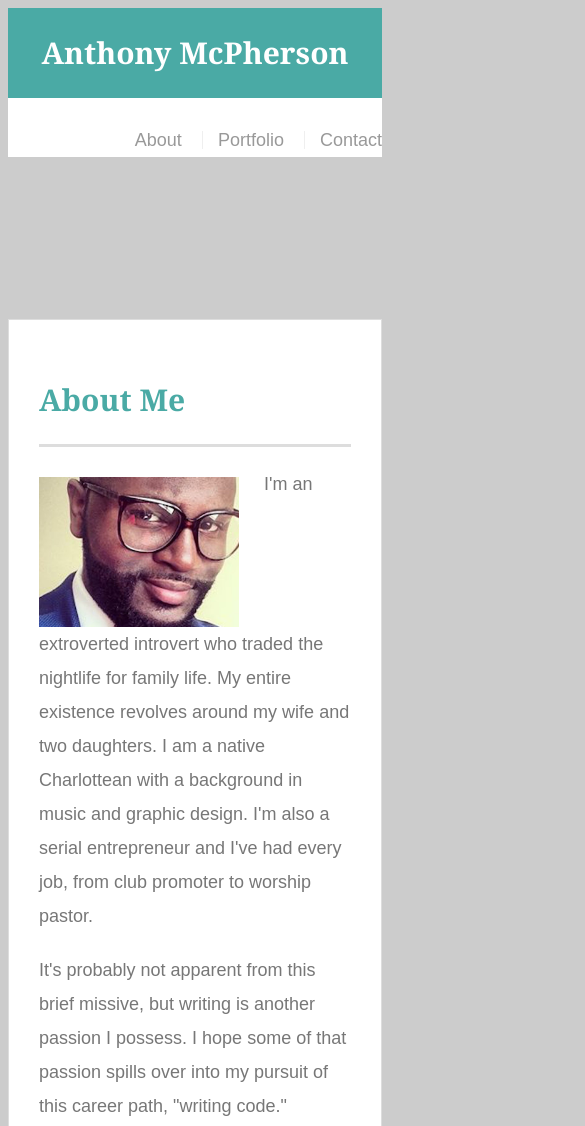
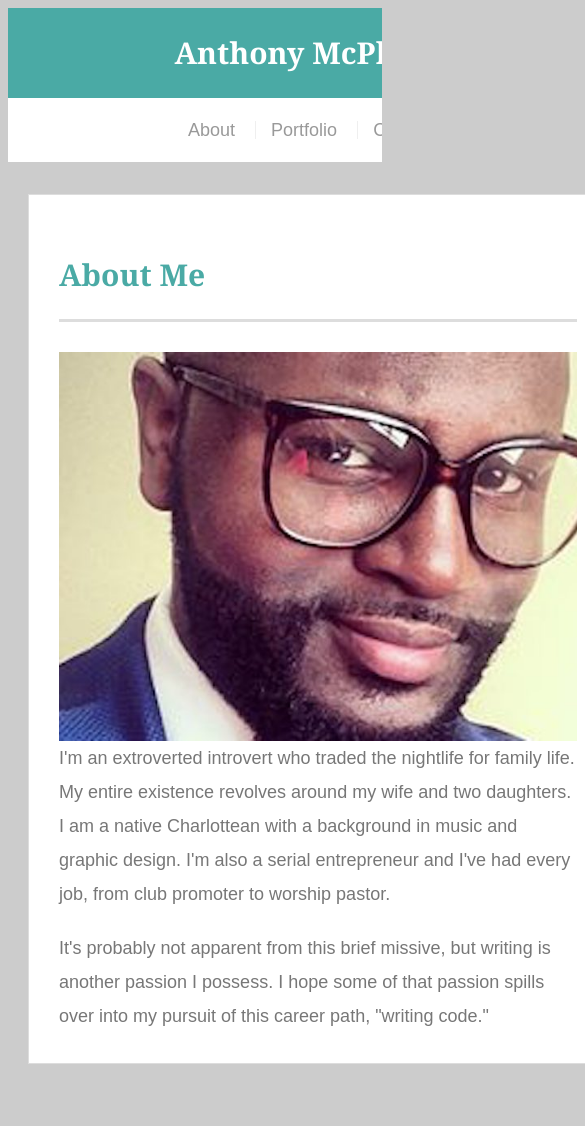
Before and after one commit to AQM28202/Responsive-Portfolio, a plain HTML site: page index.html in a window 390 px wide. Shown: the top 1126 px of the page, 585 px wide, since content can reach past the window. Drawn offline with Linux system fonts and the light colour scheme.

Commit message:
<completed index for 640 layout>

```diff
--- a/assets/css/style.css
+++ b/assets/css/style.css
@@ -218,15 +218,40 @@ input[type=submit] {
 
 @media screen and (max-width: 640px) {
 
+.container{
+  width: 640px;
+}
 #masthead {
   width: 100%;
   position: static;
+
   }
 #logo {
   width: 100%;
 }
-#nav {
+
+nav {
+  width: 600px;
+  padding-left: 150px;
+  margin-top: 0px;
+  line-height: 64px;
+  float: left;
+}
+#main-container {
+  padding-top: 0px;
+  padding-bottom: 100px;
+  padding-left: 20px;
+}
+.auth-image {
+  float: left;
   width: 100%;
-  position: static;
+  height: auto;
+  margin-top: 10px;
+  margin-right: 25px;
+}
+.main-section {
+  margin: 0 0 200px;
+  width: 580px;
 
 }
+}
--- a/index.html
+++ b/index.html
@@ -5,6 +5,8 @@
   <meta charset="UTF-8">
   <title>About | Anthony </title>
   <link rel="stylesheet" type="text/css" href="assets/css/style.css">
+  <meta name="viewport" content="width=device-width, initial-scale=1.0">
+
 </head>
 
 <body>
@@ -39,7 +41,6 @@
       Copyright &copy;
     </div>
   </footer>
-  <meta name="viewport" content="width=device-width, initial-scale=1.0">
 
 </body>
 
```
